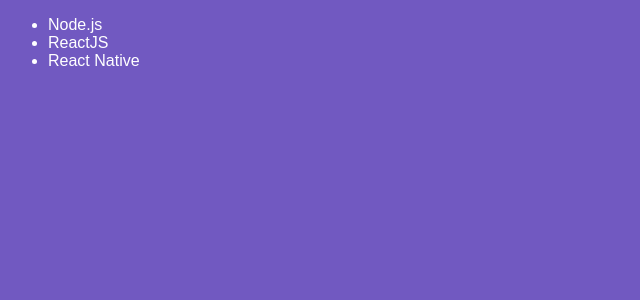
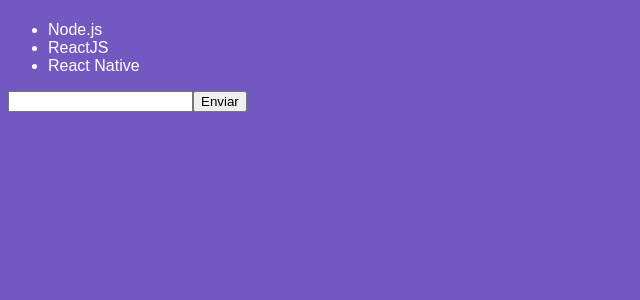
Before and after one commit to mtheusbrito/introducao-react, a React app: page / in a window 1280 px wide. Shown: the top 300 px of the page, without its empty margins (0-640 px from the left). Built offline with nearby package versions, Linux system fonts and the light colour scheme.

Commit message:
Estado & Imutabilidade

```diff
--- a/src/components/TechList.js
+++ b/src/components/TechList.js
@@ -2,20 +2,34 @@
 
 class TechList  extends Component{
     state = {
+        newTech: '',
         techs: [
             'Node.js',
             'ReactJS',
             'React Native',
 
         ]
+    };
+    handleInputChange = e =>{
+    console.log(e.target.value);
+   this.setState({newTech: e.target.value });
+
+    }
+    handleSubmit = e => {
+        e.preventDefault();
+        this.setState({ techs: [...this.state.techs, this.state.newTech]});
     }
 render(){
     console.log(this.state.techs);
-return (<ul>
-            <li>Node.js</li>
-            <li>ReactJS</li>
-            <li>React Native</li>
-           </ul>
+return (
+        <form onSubmit={this.handleSubmit}>
+        <h1>{this.state.newTech} </h1>
+            <ul>
+                {this.state.techs.map(tech => <li key={tech}>{tech} </li> )}
+            </ul>
+            <input type="text" onChange={this.handleInputChange}  value={this.state.newTech}/>
+            <button type="submit">Enviar </button>
+        </form>
 );
 }
 
```
